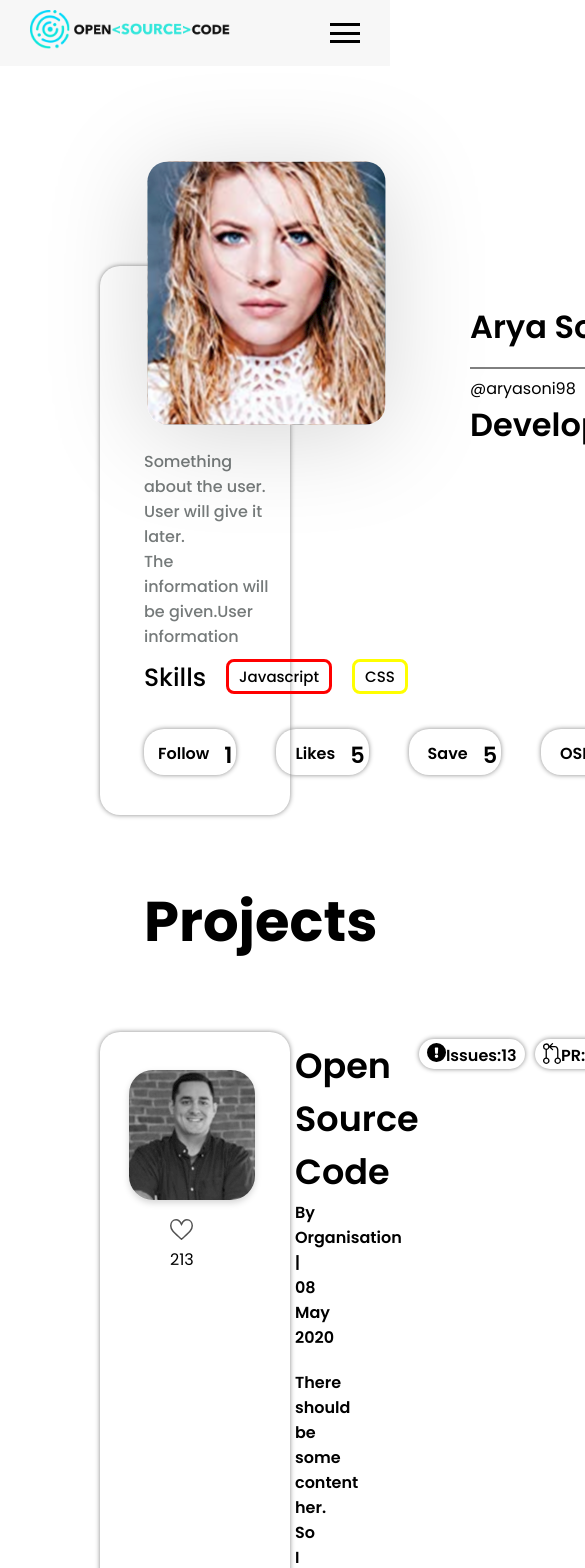
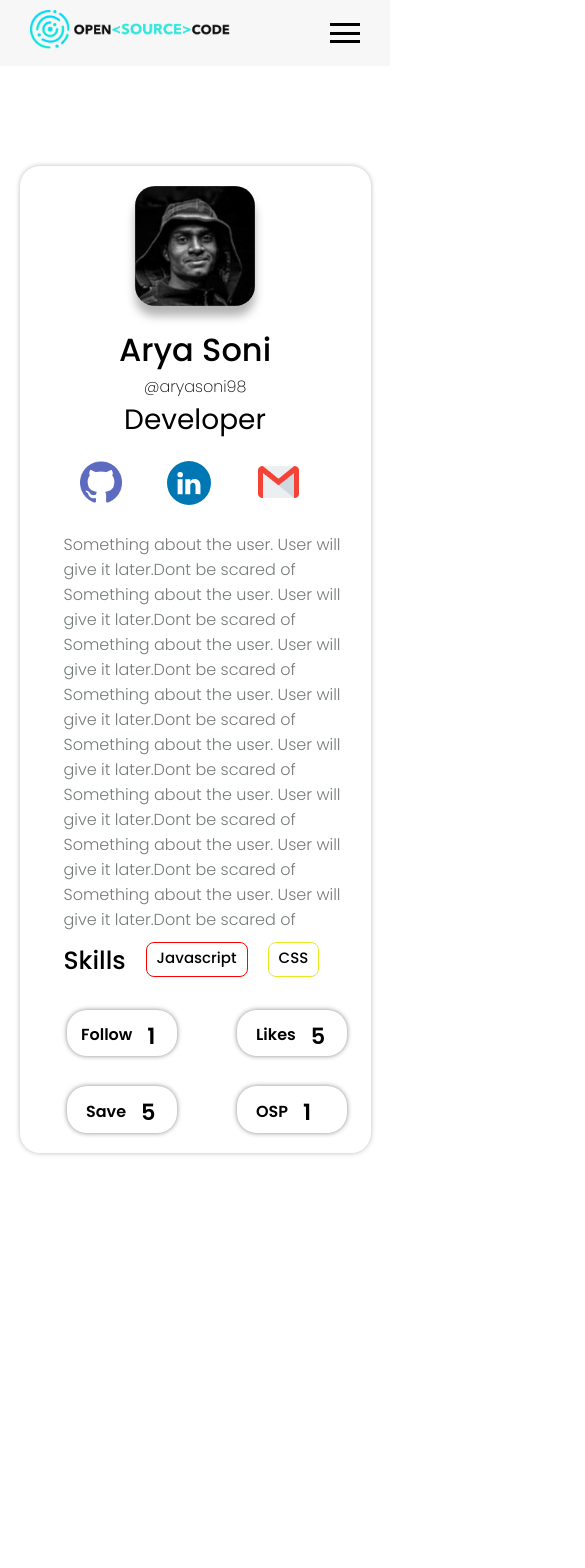
Before and after one commit to alizahir23/website, a Next.js app: page /profile in a window 390 px wide. Shown: the top 1568 px of the page, 585 px wide, since content can reach past the window. After the commit the page ends 1253 px from the top, so only its background shows below. Built offline with nearby package versions, Linux system fonts and the light colour scheme.

Commit message:
made the profile page responsive

```diff
--- a/pages/createproject.jsx
+++ b/pages/createproject.jsx
@@ -1,5 +1,6 @@
 import React from 'react';
 import Header from '../src/components/Header';
+
 const createproject = () => (
   <div>
     <Header />
--- a/pages/profile.jsx
+++ b/pages/profile.jsx
@@ -1,7 +1,7 @@
 import React from 'react';
 import BoxProfile from '../src/components/profile/profilebox';
-import ProjectProfile from '../src/components/profile/projectProfile';
-import HeadProfile from '../src/components/profile/projectHeading';
+// import ProjectProfile from '../src/components/profile/projectProfile';
+
 import Header from '../src/components/Header';
 
 function Profile() {
@@ -9,8 +9,6 @@ function Profile() {
     <div>
       <Header />
       <BoxProfile />
-      <HeadProfile />
-      <ProjectProfile />
     </div>
   );
 }
--- a/src/components/profile/profilebox.jsx
+++ b/src/components/profile/profilebox.jsx
@@ -5,24 +5,27 @@ export default function BoxProfile() {
   return (
     <div>
       <div className={styles['usernamebox-profile']}>
-        <div className={styles.imgabsolute}>
-          <img src="SVG/Rectangle 60.svg" alt="Profile pic" />
-        </div>
+        <div className={styles['user-flex']}>
+          <div className={styles['top-left-col']}>
+            <img
+              className={styles.imgabsolute}
+              src="SVG/Rectangle 60.svg"
+              alt="Profile pic"
+            />
 
-        <div className={styles['user-flex']}>
-          <div>
             <div className={styles.boxcontent}>
               <p className={styles['usersname-user']}>Arya Soni</p>
-              <img src="SVG/Vector 5 (1).svg" alt="underline" />
-              <p>@aryasoni98</p>
+              <hr
+                className={styles.hr}
+                style={{ width: '20%', color: '#707070' }}
+              />
+              <p style={{ fontWeight: '200' }}>@aryasoni98</p>
 
-              <p className={styles['usersname-user']}>Developer</p>
+              <p className={styles['username-skill']}>Developer</p>
             </div>
           </div>
 
-          <div>
-            <div className={styles['top-right']}>
-              <div className={styles.langsec}>
+          <div className={styles.links}>
             <div>
               <img src="SVG/social-media.svg" alt="github" />
             </div>
@@ -34,13 +37,18 @@ export default function BoxProfile() {
             </div>
           </div>
         </div>
-          </div>
-        </div>
 
-
-        <div>
-          <p className={styles.usercontent}>Something about the user. User will give it later.</p>
-          <p className={styles.usercontent}>The information will be given.User information</p>
+        <div className={styles.usercontent}>
+          <p>
+            Something about the user. User will give it later.Dont be scared of
+            Something about the user. User will give it later.Dont be scared of
+            Something about the user. User will give it later.Dont be scared of
+            Something about the user. User will give it later.Dont be scared of
+            Something about the user. User will give it later.Dont be scared of
+            Something about the user. User will give it later.Dont be scared of
+            Something about the user. User will give it later.Dont be scared of
+            Something about the user. User will give it later.Dont be scared of
+          </p>
         </div>
 
         <div className={styles.langsec}>
@@ -95,11 +103,9 @@ export default function BoxProfile() {
                 <p>1</p>
               </div>
             </div>
-
           </div>
         </div>
       </div>
     </div>
-
   );
 }
--- a/src/components/profile/projectHeading.jsx
+++ /dev/null
@@ -1,12 +0,0 @@
-import React from 'react';
-import styles from '../../css/profile.module.css';
-
-export default function HeadProfile() {
-  return (
-    <div>
-      <div className={styles['project-heading']}>
-        <p>Projects</p>
-      </div>
-    </div>
-  );
-}
--- a/src/components/profile/projectProfile.jsx
+++ b/src/components/profile/projectProfile.jsx
@@ -5,6 +5,8 @@ export default function ProjectProfile() {
   return (
     <div>
       <div className={styles.usernamebox}>
+        <div className={styles['card-top-row']}>
+          <div className={styles['card-left-col']}>
             <div className={styles['imgabsolute-lower']}>
               <img src="SVG/Rectangle 217.svg" alt="project" />
             </div>
@@ -12,12 +14,13 @@ export default function ProjectProfile() {
               <img src="SVG/heart (1).svg" alt="like" />
               <p>213</p>
             </div>
-        <div className={styles['user-flex']}>
+          </div>
+
           <div className={styles.usersname}>
             <p>Open Source Code</p>
           </div>
           <div>
-            <div className={styles.langsec}>
+            <div className={styles['card-langsec']}>
               <div className={styles['smallbox-below']}>
                 <div className={styles.langsec}>
                   <div>
@@ -47,7 +50,6 @@ export default function ProjectProfile() {
           </div>
         </div>
         <div className={styles['padding-below']}>
-
           <div className={styles.date}>
             <p>By Organisation | 08 May 2020</p>
             <p className={styles.contentuser}>
--- a/src/css/profile.module.css
+++ b/src/css/profile.module.css
@@ -1,42 +1,27 @@
 .usernamebox {
   max-width: 90%;
-
-  max-width: 90%;
-  margin-bottom: 1.875rem;
-  border-radius: 1.25rem;
-  padding-top: 0.4375rem;
-  padding-right: 1.25rem;
-  padding-left: 1.25rem;
-
-  margin-left: 6.25rem;
-  margin-right: 6.25rem;
-  box-shadow: 0 0 0.3125rem #888888;
-  padding-bottom: 2.5rem;
-  margin-top: 4.25rem;
+  margin: 20px auto;
+  border-radius: 20px;
+  box-shadow: 0 5px 10px #cccccc;
+  padding: 20px 30px;
 }
-.padding-below{
-  margin-left:10.9375rem;
+.padding-below {
+  margin-left: 10.9375rem;
 }
 .usernamebox-profile {
   max-width: 90%;
-
-  max-width: 90%;
-  margin-bottom: 1.875rem;
-  border-radius: 1.25rem;
-  padding-top: 0.4375rem;
-  padding-right: 1.25rem;
-  padding-left: 1.25rem;
-  padding-bottom: 0.625rm;
-  margin-left: 6.25rem;
-  margin-right: 6.25rem;
-  box-shadow: 0 0 0.3125rem #888888;
-  padding-bottom: 2.5rem;
-  margin-top: 12.5rem;
+  margin: 100px auto;
+  border-radius: 20px;
+  padding: 20px;
+  box-shadow: 0 0 0.3125rem #bbbbbb;
 }
 
 .imgabsolute-lower {
-  margin-top: 1.5625rem;
-  position: absolute;
+  width: 20%;
+}
+.card-left-col {
+  flex-direction: column;
+  display: flex;
 }
 .imgabsolute-lowerheart {
   margin-left: 3.125rem;
@@ -59,22 +44,13 @@
   box-shadow: 0 0 0.3125rem #888888;
   padding-bottom: 0.2rem;
   width: 6.875rem;
-
   margin-right: 2.5rem;
 }
-/* .smallbox-below {
-  font-weight: 600;
-  border-radius: 1.25rem;
-  padding-top: 0.3125rem;
-  padding-right: 0.5rem;
-  padding-left: 0.5rem;
-  padding-bottom: 0.1875rem;
-  box-shadow: 0 0 0.3125rem #888888;
-  padding-bottom: 0.3125rem;
-  height: 1.875rem;
+.card-top-row {
+  display: flex;
+  justify-content: space-between;
+}
 
-  margin-right: 2.5rem;
-} */
 .disp-flex:first-child {
   width: 50%;
 }
@@ -106,32 +82,32 @@
   display: flex;
   justify-content: space-between;
 }
-.user-flex :first-child {
-  flex-basis: 90%;
+
+.card-lengsec {
+  width: 30%;
+  display: flex;
+  flex-direction: column;
 }
-/* .margin {
-  margin-left: 21.875rem;
-} */
 
 .top-right-in {
   margin-left: 1rem;
 }
 .usersname {
-  font-size: 2.1875rem;
+  font-size: 30px;
   font-weight: 550;
-  margin-bottom: 0.125rem;
-  margin-left: 10.9375rem;
+  margin: 10px 20px;
+  width: 40%;
 }
 .usersname-user {
-  font-size: 2rem;
-  font-weight: 550;
+  font-size: 42px;
+  font-weight: 450;
   /* margin-bottom: 0.625rem; */
 }
 .usercontent {
   color: #757a7a;
-  margin-left:1.5rem;
+  margin-left: 1.5rem;
   font-weight: 500;
-
+  font-weight: 300;
 }
 .userskills {
   font-size: 1.5625rem;
@@ -140,17 +116,32 @@
   margin-left: 1.5rem;
 }
 .boxcontent {
-  margin-left: 21.875rem;
-  margin-top: 1.875rem;
+  width: 70%;
+  margin-left: 30px;
+}
+.top-left-col {
+  width: 70%;
+  display: flex;
 }
 .langsec {
   display: flex;
+}
 
+.links {
+  width: 20%;
+  margin-bottom: 50px;
+  display: flex;
 }
+
 .langsec-centre {
   display: flex;
   justify-content: left;
-  margin-left:1.5rem;
+  margin-left: 1.5rem;
+}
+.links > div > img {
+  cursor: pointer;
+  width: 80%;
+  min-width: 30px;
 }
 
 .langButtonJS {
@@ -162,11 +153,9 @@
   font-weight: 400;
   border-radius: 0.5rem;
   font-weight: 450;
-  border: none;
+  border: 1px solid red;
   height: 2.1875rem;
 
-  border-style: solid;
-  border-color: red;
   margin-top: 0.625rem;
 }
 .langButtonJSnew {
@@ -181,23 +170,21 @@
   border: none;
   height: 2.1875rem;
 
-
   margin-top: 1.3rem;
 }
-.project-heading{
+.project-heading {
   font-weight: 700;
   font-size: 3.5rem;
   margin-left: 9rem;
   margin-top: 4rem;
 }
-.savebutton-align{
-  display:flex;
-  justify-content:flex-end;
+.savebutton-align {
+  display: flex;
+  justify-content: flex-end;
 }
 
 .savebutton {
-
-    /* margin-left: 71.875rem; */
+  /* margin-left: 71.875rem; */
 
   width: fit-content;
   padding-top: 0.3125rem;
@@ -213,10 +200,11 @@
   background-color: black;
 }
 .date {
-  font-weight: 600;
+  font-weight: 400;
 }
 .contentuser {
   margin-top: 1.25rem;
+  font-weight: 300;
 }
 .count {
   font-size: 1.4rem;
@@ -231,11 +219,8 @@
   font-weight: 400;
   border-radius: 0.5rem;
   font-weight: 450;
-  border: none;
+  border: 1px solid #e7e722;
   height: 2.1875rem;
-
-  border-style: solid;
-  border-color: Yellow;
 }
 .langButtonCSS-below {
   margin-top: 1.3rem;
@@ -248,11 +233,85 @@
   border: none;
   height: 2.1875rem;
   margin-left: 1.25rem;
-
-
 }
 .imgabsolute {
-  position: absolute;
-  margin-top: -15.625rem;
-  margin-left: -7.575rem;
+  width: 20%;
+  margin: 20px;
+  min-width: 120px;
+  position: relative;
+  top: -90px;
+  box-shadow: 0 10px 10px #b4b4b4;
+  border-radius: 20px;
 }
+
+.username-skill {
+  font-size: 28px;
+  font-weight: 400;
+}
+
+@media (max-width: 1000px) {
+}
+
+@media (max-width: 700px) {
+  .user-flex {
+    flex-direction: column;
+  }
+  .boxcontent {
+    width: 70%;
+  }
+  .top-left-col {
+    width: 100%;
+    height: fit-content;
+  }
+  .usersname-user {
+    font-size: 32px;
+  }
+  .username-skill {
+    font-size: 28px;
+  }
+  .imgabsolute {
+    position: unset;
+    margin-top: unset;
+  }
+  .links {
+    margin-left: 20px;
+    margin-top: 20px;
+  }
+}
+
+@media (max-width: 500px) {
+  .top-left-col {
+    flex-direction: column;
+  }
+  .hr {
+    display: none;
+  }
+  .imgabsolute {
+    position: unset;
+    margin-left: auto;
+    margin-right: auto;
+  }
+  .boxcontent {
+    text-align: center;
+    margin-right: auto;
+    margin-left: auto;
+  }
+  .links {
+    margin: 20px auto;
+    width: 80%;
+    justify-content: space-around;
+  }
+  .usercontent {
+    font-size: 16px;
+  }
+  .langsec-centre {
+    display: grid;
+    grid-template-columns: auto auto;
+    justify-content: center;
+    margin-top: 30px;
+    grid-gap: 30px 60px;
+  }
+  .smallbox {
+    margin: 0;
+  }
+}
```
Also changed, not shown: src/components/Feed/TopLang.jsx (+27 -24 lines), src/components/Feed/TopOrg.jsx (+30 -27 lines), public/SVG/Rectangle 60.svg. Lines whose indentation alone changed are shown as unchanged.
